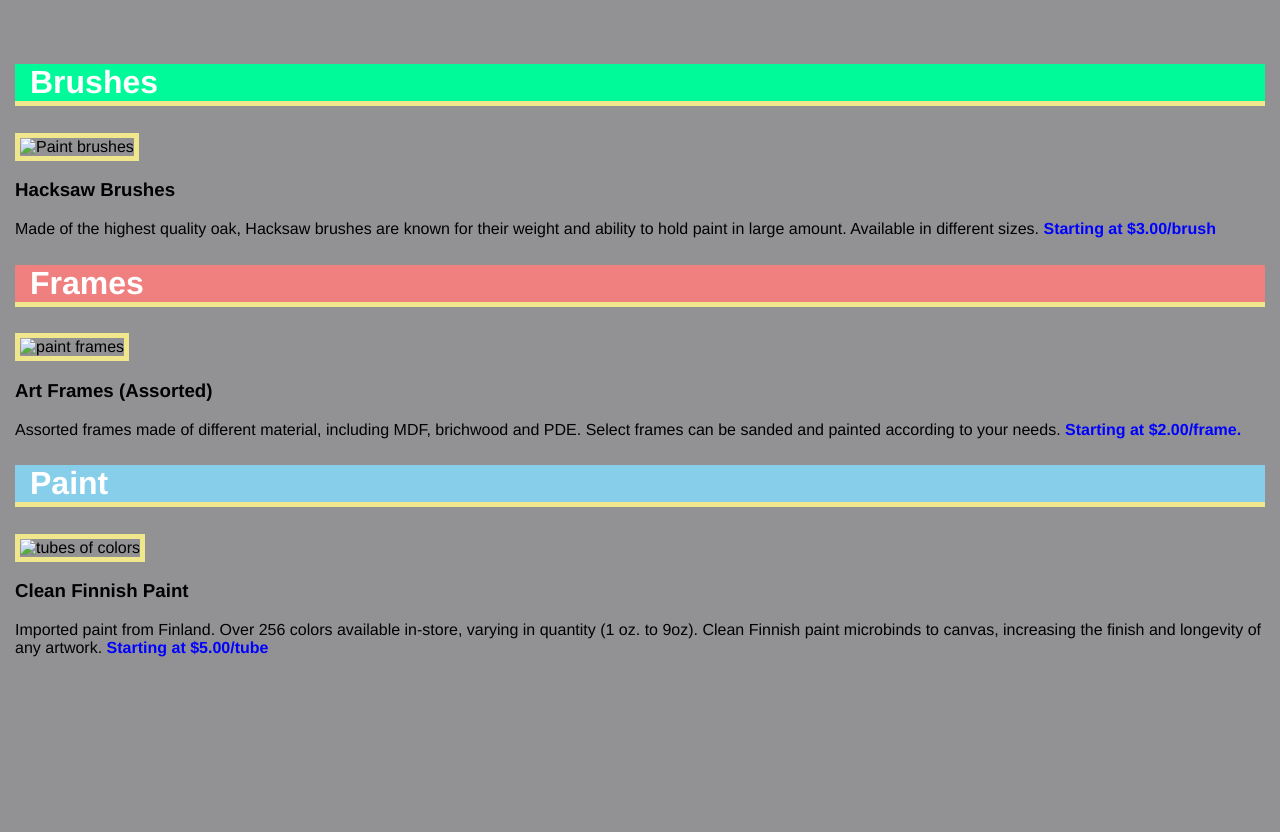
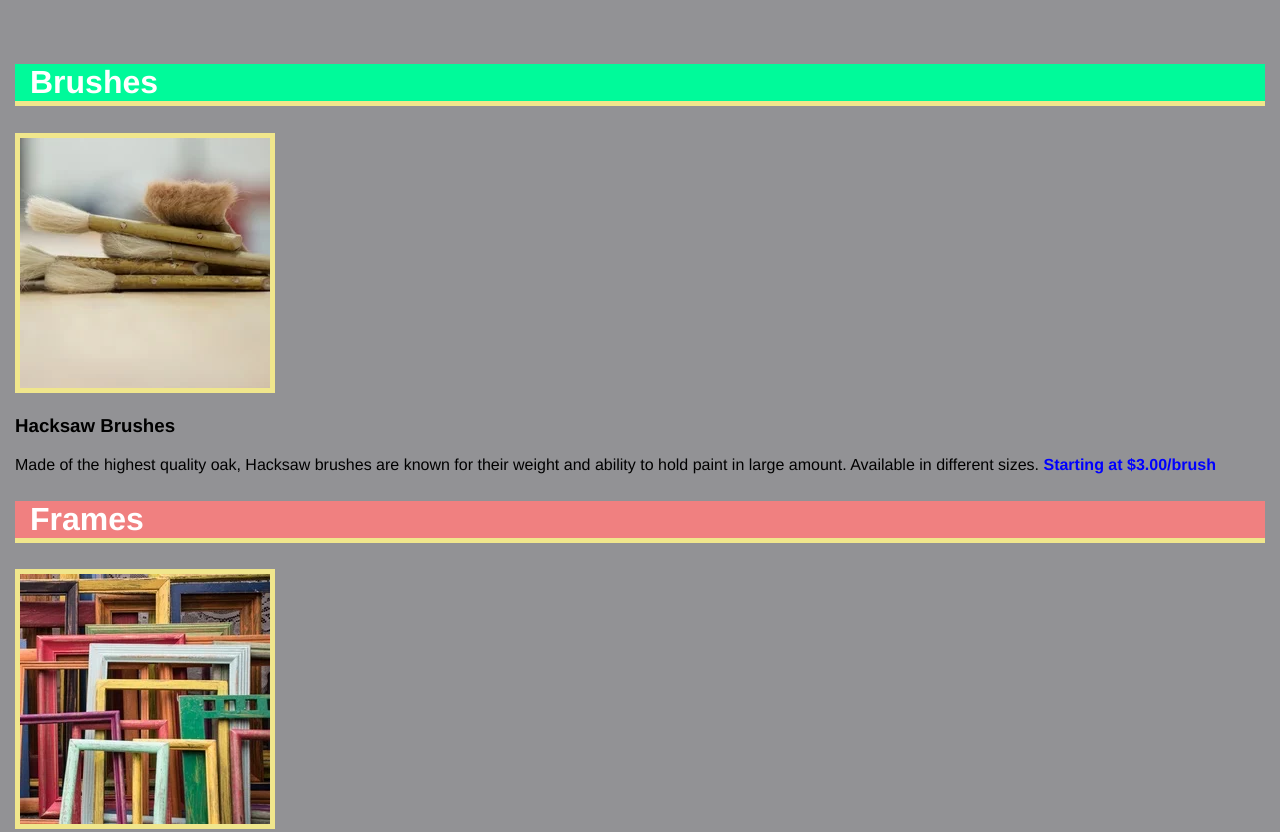
Before and after one commit to CoreUnic/CanadaDryProject, a plain HTML site: page index.html in a window 1280 px wide. Shown: the part 180-1012 px from the top of the page. Before the commit the page ends 853 px from the top, so only its background shows below. Drawn offline with Linux system fonts and the light colour scheme.

Commit message:
Update index.html

```diff
--- a/index.html
+++ b/index.html
@@ -20,7 +20,7 @@
 
         <section class="brushes">
           <h2>Brushes</h2>
-          <img src="./ressources/img/Dasmotohacksaw.webp" alt="Paint brushes">
+          <img src="Dasmotohacksaw.webp" alt="Paint brushes">
           <h3>Hacksaw Brushes</h3>
           <p>Made of the highest quality oak, Hacksaw brushes are known for their weight and ability to hold paint in large amount. Available in different sizes.
             <a href="#">Starting at $3.00/brush</a></p>
@@ -28,7 +28,7 @@
 
         <section class="frames">
             <h2>Frames</h2>
-            <img src="./ressources/img/Dasmotoframes.webp" alt="paint frames">
+            <img src="Dasmotoframes.webp" alt="paint frames">
             <h3>Art Frames (Assorted)</h3>
             <p>Assorted frames made of different material, including MDF, brichwood and PDE. Select frames can be sanded and painted according to your needs.
               <a href="#">Starting at $2.00/frame.</a></p>
@@ -36,7 +36,7 @@
 
         <section class="paint">
             <h2>Paint</h2>
-            <img src="./ressources/img/Dasmotofinnish.jpeg" alt="tubes of colors">
+            <img src="Dasmotofinnish.jpeg" alt="tubes of colors">
             <h3>Clean Finnish Paint</h3>
             <p>Imported paint from Finland. Over 256 colors available in-store, varying in quantity (1 oz. to 9oz).
                  Clean Finnish paint microbinds to canvas, increasing the finish and longevity of any artwork. <a href="">Starting at $5.00/tube</a></p>
```
